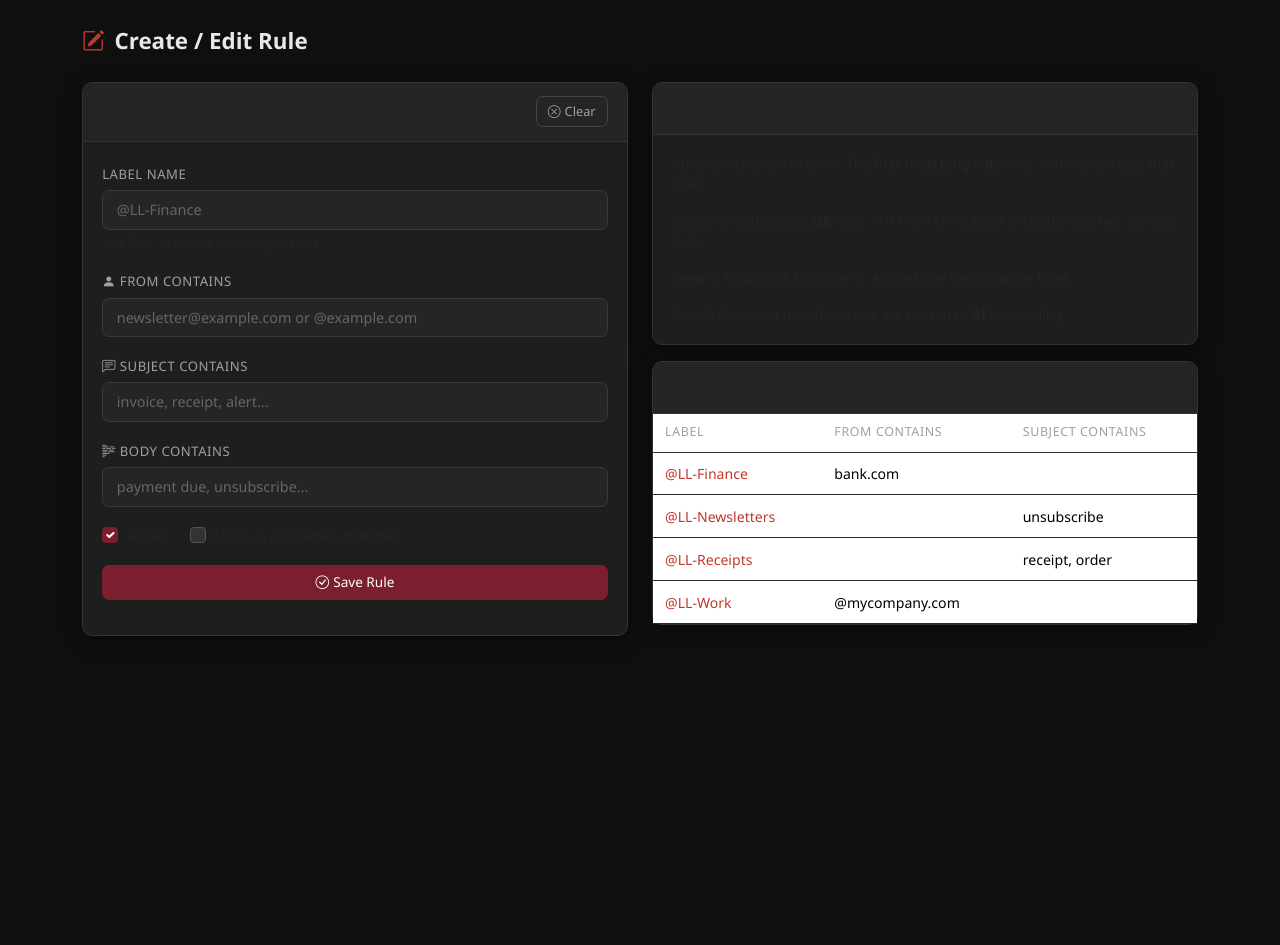
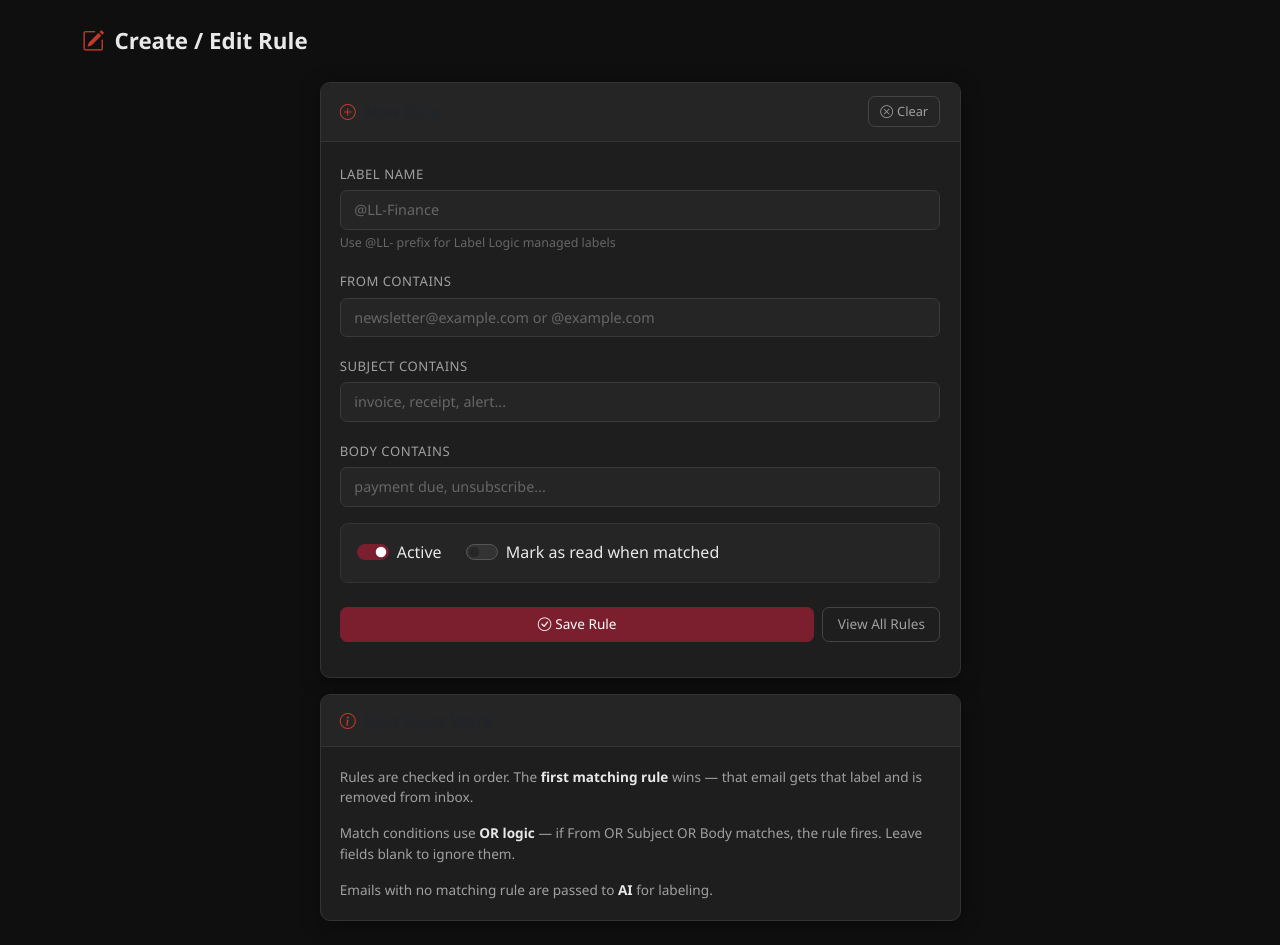
Before and after one commit to besmartaico/label-logic, a Flask app: page /rule-editor in a window 1280 px wide. Shown: the part 59-1004 px from the top of the page. Before the commit the page ends 695 px from the top, so only its background shows below. Run offline with Flask 3, Linux system fonts and the light colour scheme; some libraries are stand-ins or nearby versions.

Commit message:
Update rule-editor.html

```diff
--- a/backend/templates/rule-editor.html
+++ b/backend/templates/rule-editor.html
@@ -2,78 +2,58 @@
 {% block title %}Create Rule — Label Logic{% endblock %}
 {% block content %}
 <div class="page-title"><i class="bi bi-pencil-square"></i> Create / Edit Rule</div>
-
-<div class="row g-4">
-  <div class="col-lg-6">
+<div class="row justify-content-center">
+  <div class="col-lg-7">
     <div class="card">
       <div class="card-header d-flex justify-content-between align-items-center">
-        <span id="form-card-title"><i class="bi bi-plus-circle me-2" style="color:var(--maroon-bright)"></i>New Rule</span>
+        <span id="form-card-title"><i class="bi bi-plus-circle me-2" style="color:var(--marb)"></i>New Rule</span>
         <button class="btn btn-sm btn-outline-secondary" id="clear-btn"><i class="bi bi-x-circle me-1"></i>Clear</button>
       </div>
       <div class="card-body">
         <form id="rule-form">
           <div class="mb-3">
-            <label class="form-label">Label Name</label>
-            <input class="form-control" id="label-name" placeholder="@LL-Finance" required />
-            <div class="mt-1" style="font-size:0.78rem;color:var(--text-muted)">Use @LL- prefix for Label Logic labels</div>
+            <label class="form-label" style="color:var(--txt2)">Label Name</label>
+            <input class="form-control" id="label-name" placeholder="@LL-Finance" required style="color:var(--txt);background:#252525;border-color:#3a3a3a" />
+            <div class="mt-1" style="font-size:.78rem;color:var(--txm)">Use @LL- prefix for Label Logic managed labels</div>
           </div>
           <div class="mb-3">
-            <label class="form-label"><i class="bi bi-person-fill me-1"></i>From contains</label>
-            <input class="form-control" id="from-contains" placeholder="newsletter@example.com or @example.com" />
+            <label class="form-label" style="color:var(--txt2)">From contains</label>
+            <input class="form-control" id="from-contains" placeholder="newsletter@example.com or @example.com" style="color:var(--txt);background:#252525;border-color:#3a3a3a" />
           </div>
           <div class="mb-3">
-            <label class="form-label"><i class="bi bi-chat-left-text me-1"></i>Subject contains</label>
-            <input class="form-control" id="subject-contains" placeholder="invoice, receipt, alert..." />
+            <label class="form-label" style="color:var(--txt2)">Subject contains</label>
+            <input class="form-control" id="subject-contains" placeholder="invoice, receipt, alert..." style="color:var(--txt);background:#252525;border-color:#3a3a3a" />
           </div>
           <div class="mb-3">
-            <label class="form-label"><i class="bi bi-body-text me-1"></i>Body contains</label>
-            <input class="form-control" id="body-contains" placeholder="payment due, unsubscribe..." />
+            <label class="form-label" style="color:var(--txt2)">Body contains</label>
+            <input class="form-control" id="body-contains" placeholder="payment due, unsubscribe..." style="color:var(--txt);background:#252525;border-color:#3a3a3a" />
           </div>
-          <div class="d-flex gap-4 mb-3">
-            <div class="form-check">
-              <input class="form-check-input" type="checkbox" id="is-active" checked />
-              <label class="form-check-label" for="is-active" style="font-size:0.88rem;color:var(--text-primary)">Active</label>
+          <div class="d-flex gap-4 mb-4 p-3" style="background:rgba(255,255,255,.03);border:1px solid var(--bdr);border-radius:8px">
+            <div class="form-check form-switch">
+              <input class="form-check-input" type="checkbox" role="switch" id="is-active" checked />
+              <label class="form-check-label" for="is-active" style="color:var(--txt)">Active</label>
             </div>
-            <div class="form-check">
-              <input class="form-check-input" type="checkbox" id="mark-as-read" />
-              <label class="form-check-label" for="mark-as-read" style="font-size:0.88rem;color:var(--text-primary)">Mark as read when matched</label>
+            <div class="form-check form-switch">
+              <input class="form-check-input" type="checkbox" role="switch" id="mark-as-read" />
+              <label class="form-check-label" for="mark-as-read" style="color:var(--txt)">Mark as read when matched</label>
             </div>
           </div>
           <div class="d-flex gap-2">
             <button class="btn btn-primary flex-grow-1" type="submit">
               <i class="bi bi-check-circle me-1"></i><span id="submit-btn-text">Save Rule</span>
             </button>
+            <a href="/rule-list" class="btn btn-outline-secondary">View All Rules</a>
           </div>
         </form>
         <div id="rule-status" class="mt-3"></div>
       </div>
     </div>
-  </div>
-
-  <div class="col-lg-6">
-    <div class="card mb-3">
-      <div class="card-header"><i class="bi bi-info-circle me-2" style="color:var(--maroon-bright)"></i>How Rules Work</div>
-      <div class="card-body" style="font-size:0.85rem;color:var(--text-secondary);">
-        <p>Rules are checked in order. The <strong style="color:var(--text-primary)">first matching rule</strong> wins — the email gets that label.</p>
-        <p>Match conditions use <strong style="color:var(--text-primary)">OR</strong> logic — if From OR Subject OR Body matches, the rule fires.</p>
-        <p>Leave a field blank to ignore it. At least one field must be filled.</p>
-        <p class="mb-0">Emails that don't match any rule are passed to <strong style="color:var(--text-primary)">AI</strong> for labeling.</p>
-      </div>
-    </div>
-    <div class="card">
-      <div class="card-header"><i class="bi bi-lightbulb me-2" style="color:var(--maroon-bright)"></i>Example Rules</div>
-      <div class="card-body p-0">
-        <div class="table-responsive">
-          <table class="table mb-0" style="font-size:0.82rem;">
-            <thead><tr><th>Label</th><th>From Contains</th><th>Subject Contains</th></tr></thead>
-            <tbody>
-              <tr><td><span style="color:#c0392b">@LL-Finance</span></td><td>bank.com</td><td></td></tr>
-              <tr><td><span style="color:#c0392b">@LL-Newsletters</span></td><td></td><td>unsubscribe</td></tr>
-              <tr><td><span style="color:#c0392b">@LL-Receipts</span></td><td></td><td>receipt, order</td></tr>
-              <tr><td><span style="color:#c0392b">@LL-Work</span></td><td>@mycompany.com</td><td></td></tr>
-            </tbody>
-          </table>
-        </div>
+    <div class="card mt-3">
+      <div class="card-header"><i class="bi bi-info-circle me-2" style="color:var(--marb)"></i>How Rules Work</div>
+      <div class="card-body" style="font-size:.85rem;color:var(--txt2)">
+        <p>Rules are checked in order. The <strong style="color:var(--txt)">first matching rule</strong> wins — that email gets that label and is removed from inbox.</p>
+        <p>Match conditions use <strong style="color:var(--txt)">OR logic</strong> — if From OR Subject OR Body matches, the rule fires. Leave fields blank to ignore them.</p>
+        <p class="mb-0">Emails with no matching rule are passed to <strong style="color:var(--txt)">AI</strong> for labeling.</p>
       </div>
     </div>
   </div>
```
